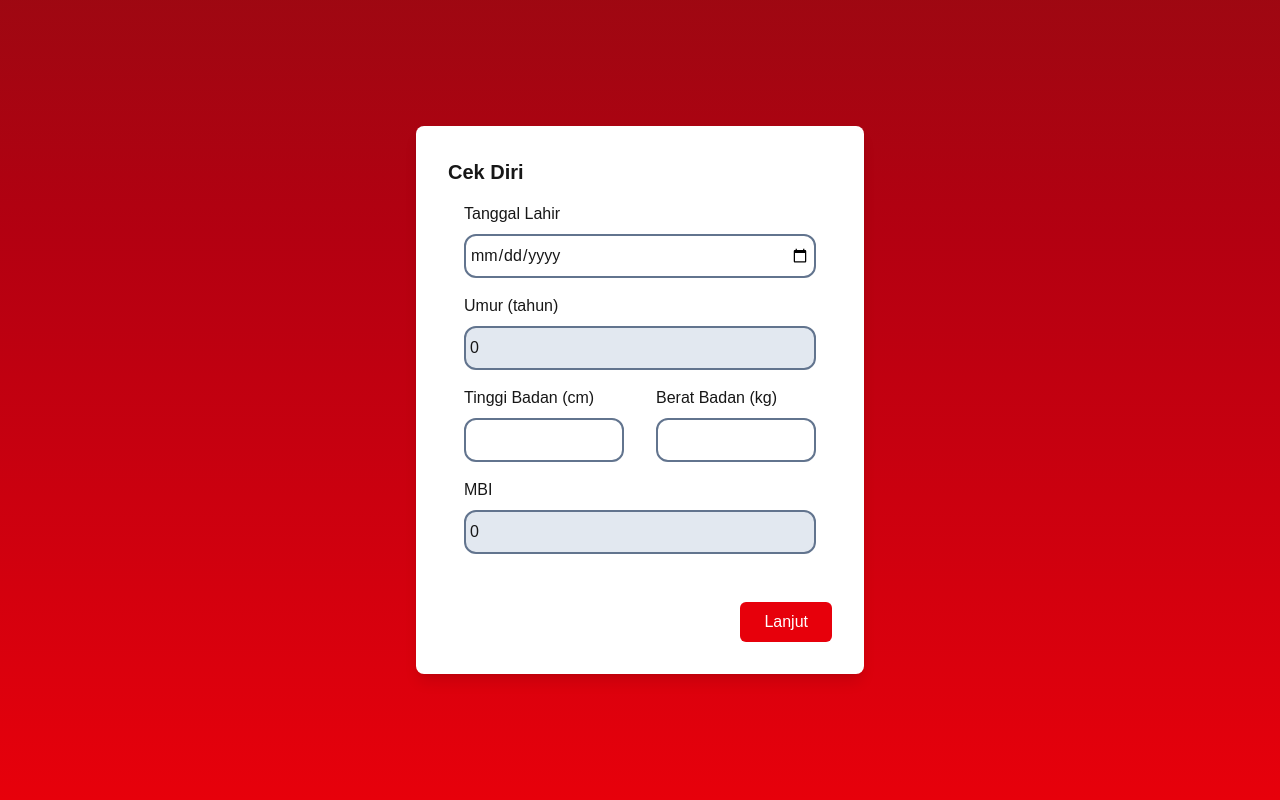
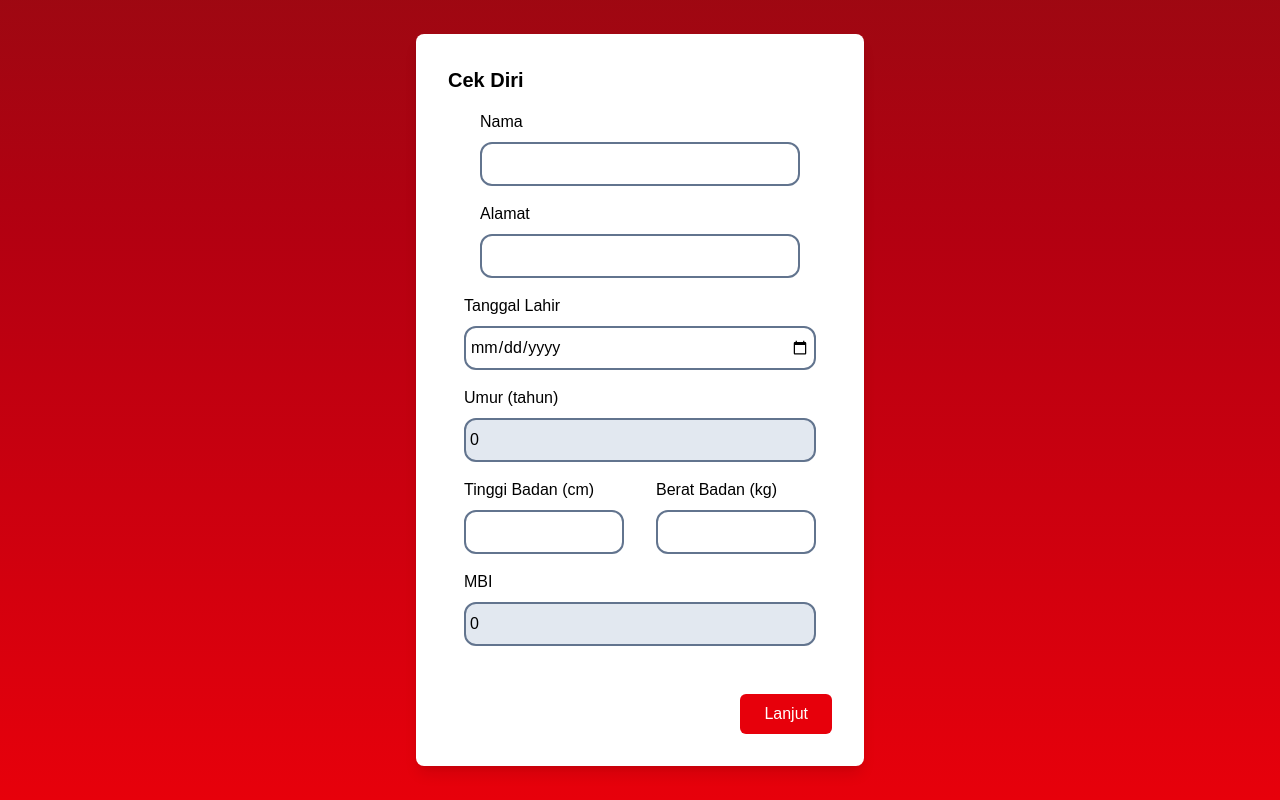
Before and after one commit to erik697/sigadia, a Next.js app: page /cekmandiri in a window 1280 px wide. Built offline with nearby package versions, Linux system fonts and the light colour scheme.

Commit message:
4th commit

```diff
--- a/src/app/cekmandiri/page.tsx
+++ b/src/app/cekmandiri/page.tsx
@@ -25,6 +25,8 @@ const [jawaban, setJawaban] = useState([
 const [profile, setProfile] = useState(true)
 const [result, setResult] = useState(false)
 const [hasil, setHasil] = useState('')
+const [nama, setNama] = useState('')
+const [alamat, setAlamat] = useState('')
 
 const [tinggi, setTinggi] = useState(0)
 const [berat, setBerat] = useState(0)
@@ -133,7 +135,7 @@ const toNext = () =>{
 }
 
 const toQuestion = () =>{
-  if(umur != 0 && bmi != 0){
+  if(umur != 0 && bmi != 0 && nama != '' && alamat != ''){
 
     setProfile(false)
   }
@@ -163,6 +165,16 @@ const toQuestion = () =>{
     <div className="space-y-4">
      <div className="w-full flex flex-wrap">
       <div className="w-full px-4">
+         <div className="w-full px-4">
+           <label htmlFor="">Nama</label>
+           <input onChange={(target)=>{setNama(target.currentTarget.value)}} className='border-2 border-slate-500 w-full py-2 px-1 rounded-xl mt-2 mb-4' type="text" />
+         </div>
+
+         <div className="w-full px-4">
+           <label htmlFor="">Alamat</label>
+           <input onChange={(target)=>{setAlamat(target.currentTarget.value)}} className='border-2 border-slate-500 w-full py-2 px-1 rounded-xl mt-2 mb-4' type="text" />
+         </div>
+
            <label htmlFor="">Tanggal Lahir</label>
            <input onChange={(target)=>{itungUmur(target.currentTarget.value)}} className='border-2 border-slate-500 w-full py-2 px-1 rounded-xl mt-2 mb-4' type="date" />
          </div>
--- a/src/app/globals.css
+++ b/src/app/globals.css
@@ -1,6 +1,6 @@
 @import "tailwindcss";
 
-:root {
+/* :root {
   --background: #ffffff;
   --foreground: #171717;
 }
@@ -17,7 +17,7 @@
     --background: #0a0a0a;
     --foreground: #ededed;
   }
-}
+} */
 
 body {
   background: var(--background);
```
